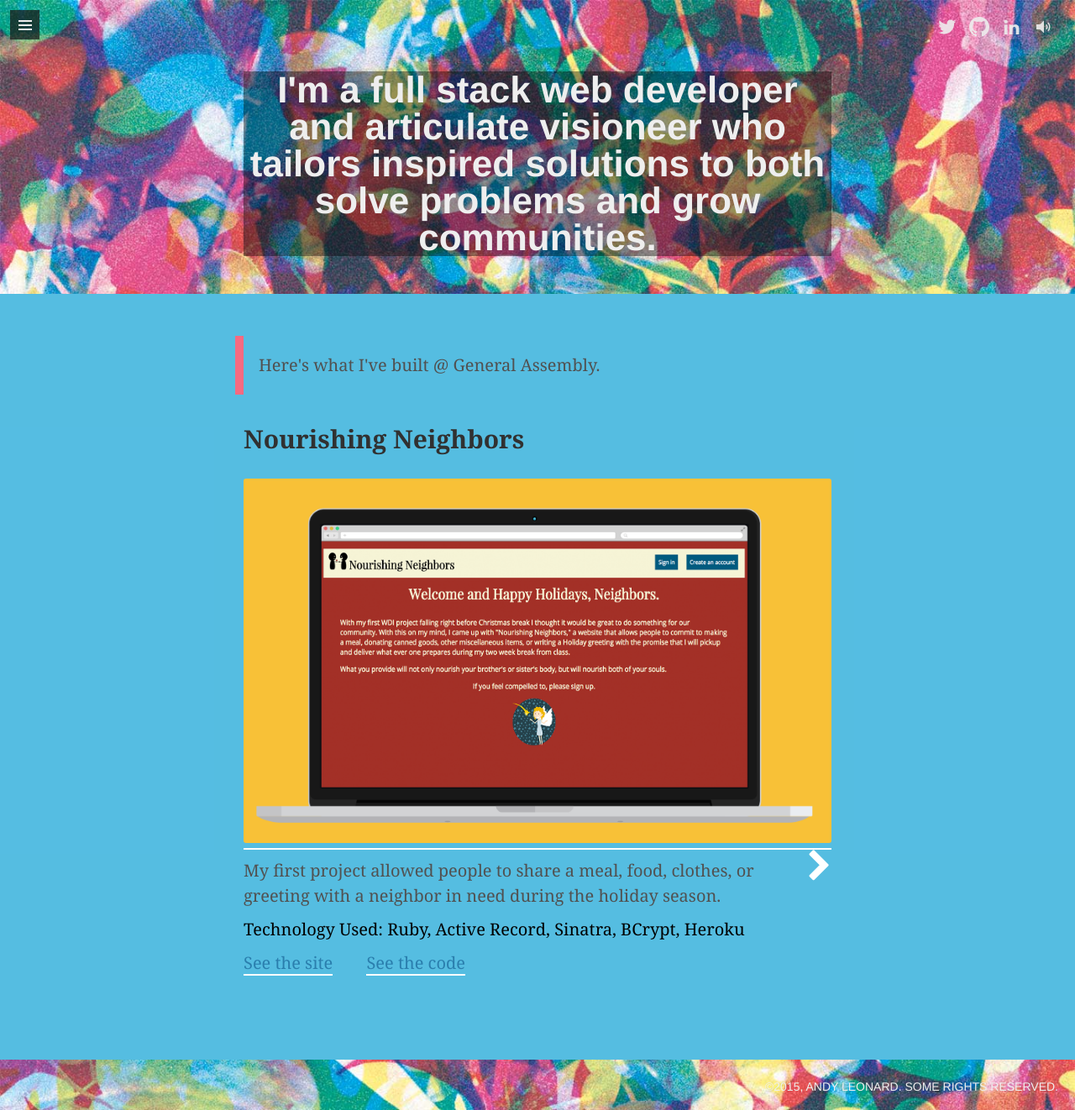
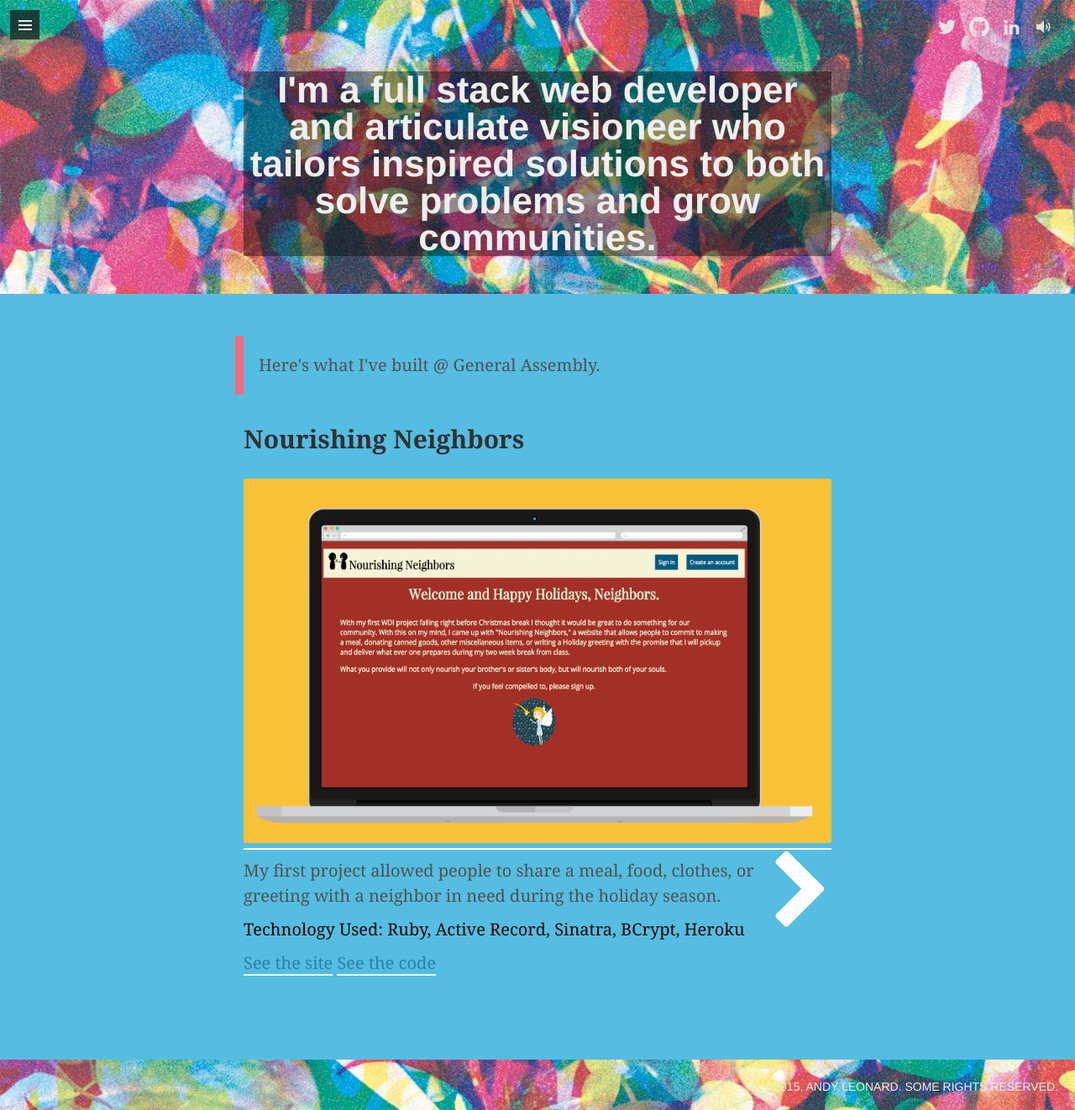
Before and after one commit to ALeonard90/ALeonard90.github.io, a Jekyll site: the page built from about.md, in a window 1280 px wide. Shown: the whole page at 84% size. Built offline with Jekyll 4.4.1, drawn with Linux system fonts in a browser that asks for light colours; nearby versions of some CDN libraries; some web fonts are replaced.

```diff
--- a/about.md
+++ b/about.md
@@ -12,7 +12,7 @@
 
 <div id="nourishing">
 	<h2>Nourishing Neighbors</h2>
-	<a class="project-link" href="http://www.nourishingneighbors.com" target="_blank"><img src="/assets/images/nourishing.png"> </a><a href='#wanderlust'><i class="fa fa-chevron-right"></i></a>
+	<a id="project-link" href="http://www.nourishingneighbors.com" target="_blank"><img src="/assets/images/nourishing.png"> </a><a href='#wanderlust'><i class="fa fa-chevron-right"></i></a>
 	<p class="project-blurb">My first project allowed people to share a meal, food, clothes, or greeting with a neighbor in need during the holiday season.</p>
 	<p class="tech">Technology Used: Ruby, Active Record, Sinatra, BCrypt, Heroku</p>
 	<a class="project-link" href="http://www.nourishingneighbors.com" target="_blank">See the site</a>
@@ -21,7 +21,7 @@
 
 <div id="wanderlust" class="hidden">
 	<h2>Wanderlust</h2>
-	<a class="project-link" href="#" target="_blank"><img src="/assets/images/Wanderlust.png"></a>
+	<a id="project-link" href="#" target="_blank"><img src="/assets/images/Wanderlust.png"></a>
 	<p class="project-blurb">My group created a website that takes a person's location and finds (and provides driving directions to) the nearest trails.</p>
 	<p class="tech">Technology Used: Ruby, Rails, JQuery, Bootstrap, Several APIs</p>
 	<a class="project-link" href="#" target="_blank">See the site</a>
@@ -31,7 +31,7 @@
 
 <div id="dctunez" class="hidden">
 	<h2>DC Tunez</h2>
-	<a class="project-link" href="http://dctunez.herokuapp.com" target="_blank"><img src="/assets/images/dctunez.png"></a>
+	<a id="project-link" href="http://dctunez.herokuapp.com" target="_blank"><img src="/assets/images/dctunez.png"></a>
 	<p class="project-blurb">I used the Ticketfly API to find local concerts. I then passed the artist info to the Spotify API to generate streamable playlists.</p>
 	<p class="tech">Technology Used: Ruby, Rails, JQuery, Ticketfly and Spotify APIs</p>
 	<a class="project-link" href="http://dctunez.herokuapp.com" target="_blank">See the site</a>
--- a/assets/css/default.css
+++ b/assets/css/default.css
@@ -574,9 +574,10 @@
 
 .fa.fa-chevron-right {
   text-align: center;
-  font-size: 2em;
+  font-size: 5em;
   float: right;
   color: white;
+  clear: left;
 }
 
 
@@ -588,7 +589,7 @@
 	color: black;
 }
 
-.project-link{
+#project-link{
 	text-decoration: none;
 	margin-right: 5%;
 }
```
